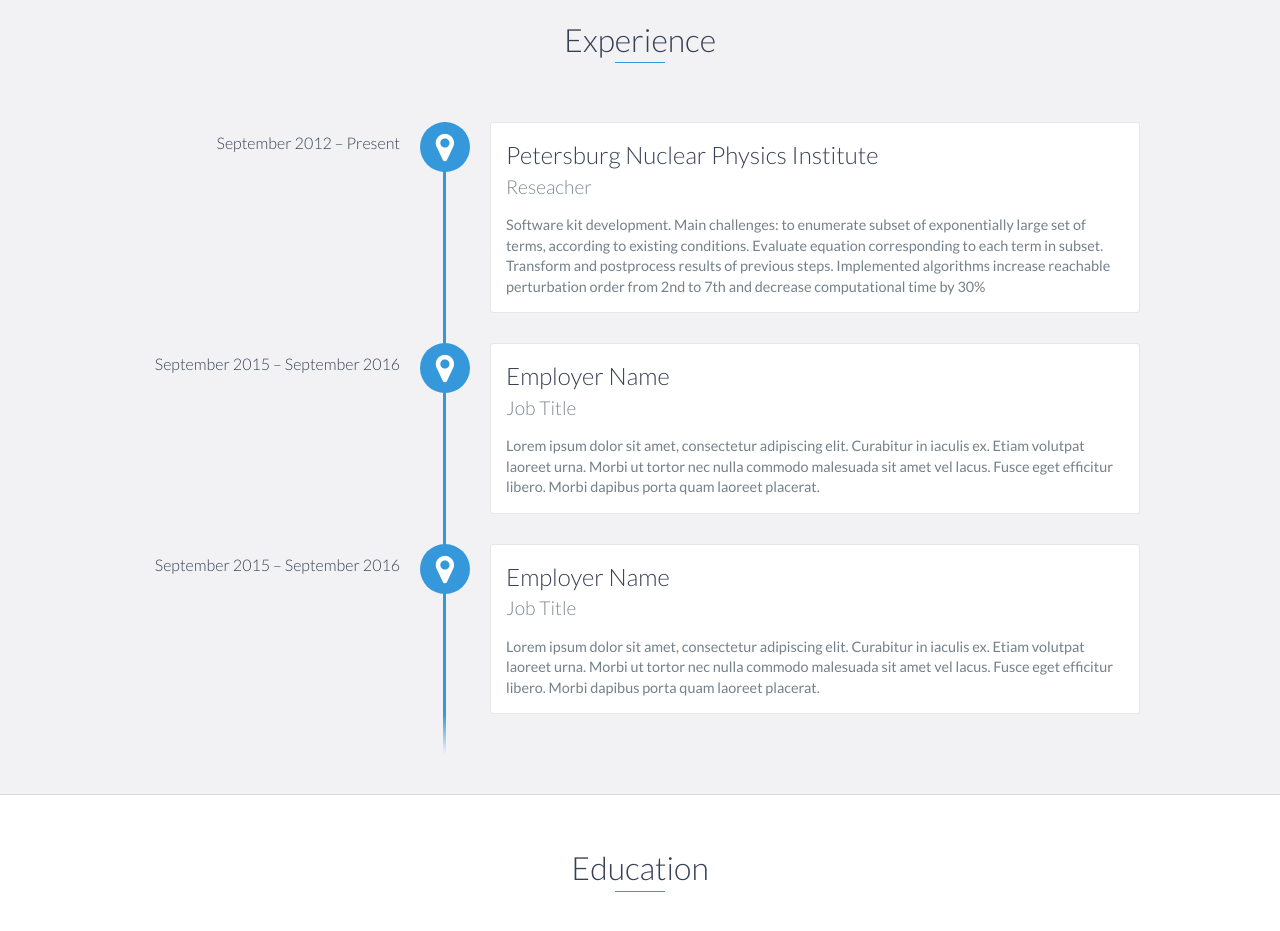
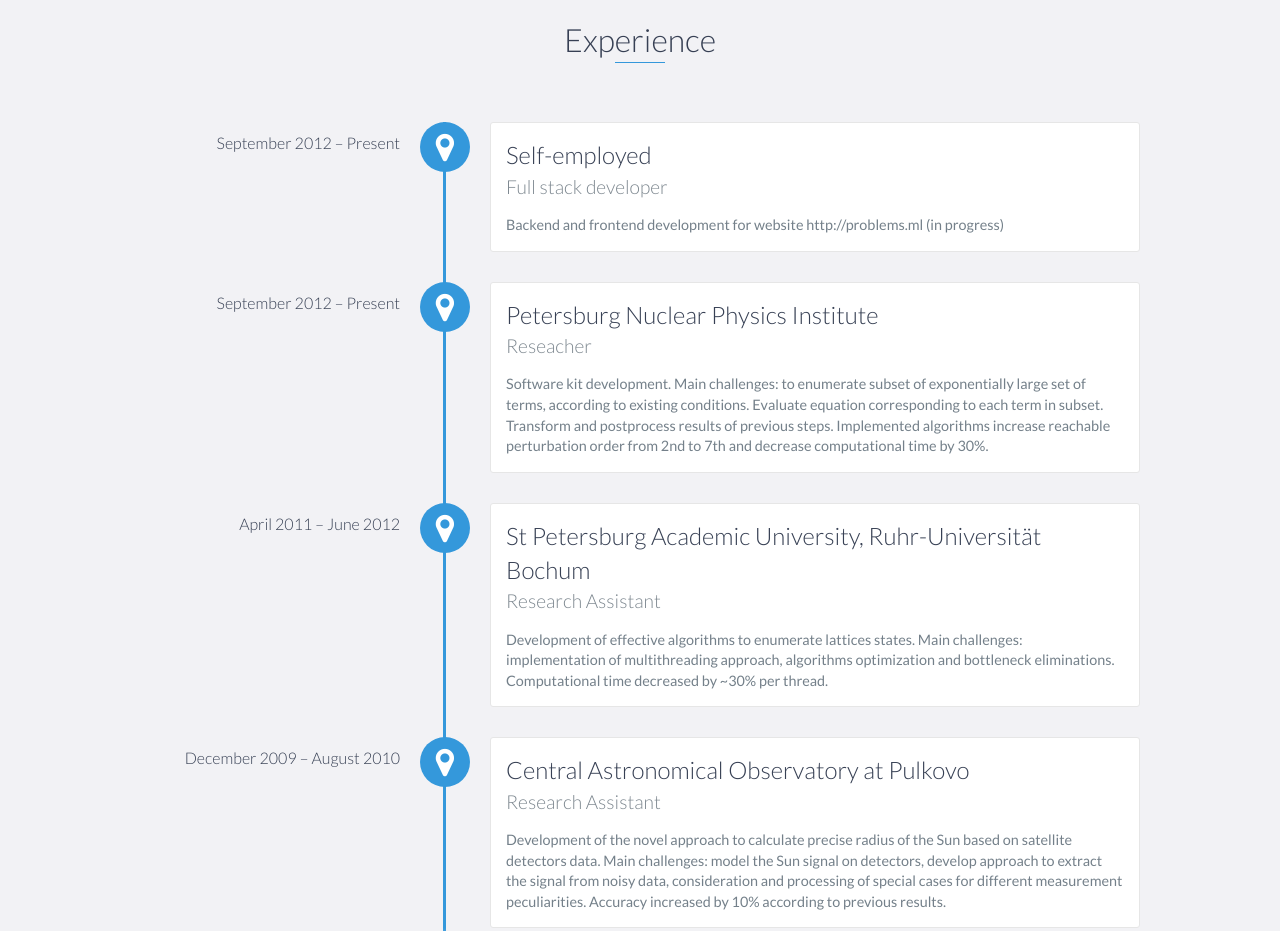
Before and after one commit to akterskii/akterskii.github.io, a website: page index.html in a window 1280 px wide. Shown: the part 1060-1991 px from the top of the page. Drawn offline with nearby package versions, Linux system fonts and the light colour scheme.

Commit message:
Update index.html

```diff
--- a/index.html
+++ b/index.html
@@ -84,27 +84,34 @@
     <div id="experience" class="background-alt">
         <h2 class="heading">Experience</h2>
         <div id="experience-timeline">
+	    <div data-date="September 2012 – Present">
+                <h3>Self-employed</h3>
+                <h4>Full stack developer</h4>
+                <p>
+                    Backend and frontend development for website http://problems.ml (in progress)
+                </p>
+            </div>
             <div data-date="September 2012 – Present">
                 <h3>Petersburg Nuclear Physics Institute</h3>
                 <h4>Reseacher</h4>
                 <p>
-                    Software kit development. Main challenges: to enumerate subset of exponentially large set of terms, according to existing conditions. Evaluate equation corresponding to each term in subset. Transform and postprocess results of previous steps. Implemented algorithms increase reachable perturbation order from 2nd to 7th and decrease computational time by 30%
+                    Software kit development. Main challenges: to enumerate subset of exponentially large set of terms, according to existing conditions. Evaluate equation corresponding to each term in subset. Transform and postprocess results of previous steps. Implemented algorithms increase reachable perturbation order from 2nd to 7th and decrease computational time by 30%.
                 </p>
             </div>
 
-            <div data-date="September 2015 – September 2016">
-                <h3>Employer Name</h3>
-                <h4>Job Title</h4>
+            <div data-date="April 2011 – June 2012">
+                <h3>St Petersburg Academic University, Ruhr-Universität Bochum</h3>
+                <h4>Research Assistant</h4>
                 <p>
-                    Lorem ipsum dolor sit amet, consectetur adipiscing elit. Curabitur in iaculis ex. Etiam volutpat laoreet urna. Morbi ut tortor nec nulla commodo malesuada sit amet vel lacus. Fusce eget efficitur libero. Morbi dapibus porta quam laoreet placerat.
+                    Development of effective algorithms to enumerate lattices states. Main challenges: implementation of multithreading approach, algorithms optimization and bottleneck eliminations. Computational time decreased by ~30% per thread.
                 </p>
             </div>
 
-            <div data-date="September 2015 – September 2016">
-                <h3>Employer Name</h3>
-                <h4>Job Title</h4>
+            <div data-date="December 2009 – August 2010">
+                <h3>Central Astronomical Observatory at Pulkovo</h3>
+                <h4>Research Assistant</h4>
                 <p>
-                    Lorem ipsum dolor sit amet, consectetur adipiscing elit. Curabitur in iaculis ex. Etiam volutpat laoreet urna. Morbi ut tortor nec nulla commodo malesuada sit amet vel lacus. Fusce eget efficitur libero. Morbi dapibus porta quam laoreet placerat.
+                    Development of the novel approach to calculate precise radius of the Sun based on satellite detectors data. Main challenges: model the Sun signal on detectors, develop approach to extract the signal from noisy data, consideration and processing of special cases for different measurement peculiarities. Accuracy increased by 10% according to previous results.
                 </p>
             </div>
         </div>
```
